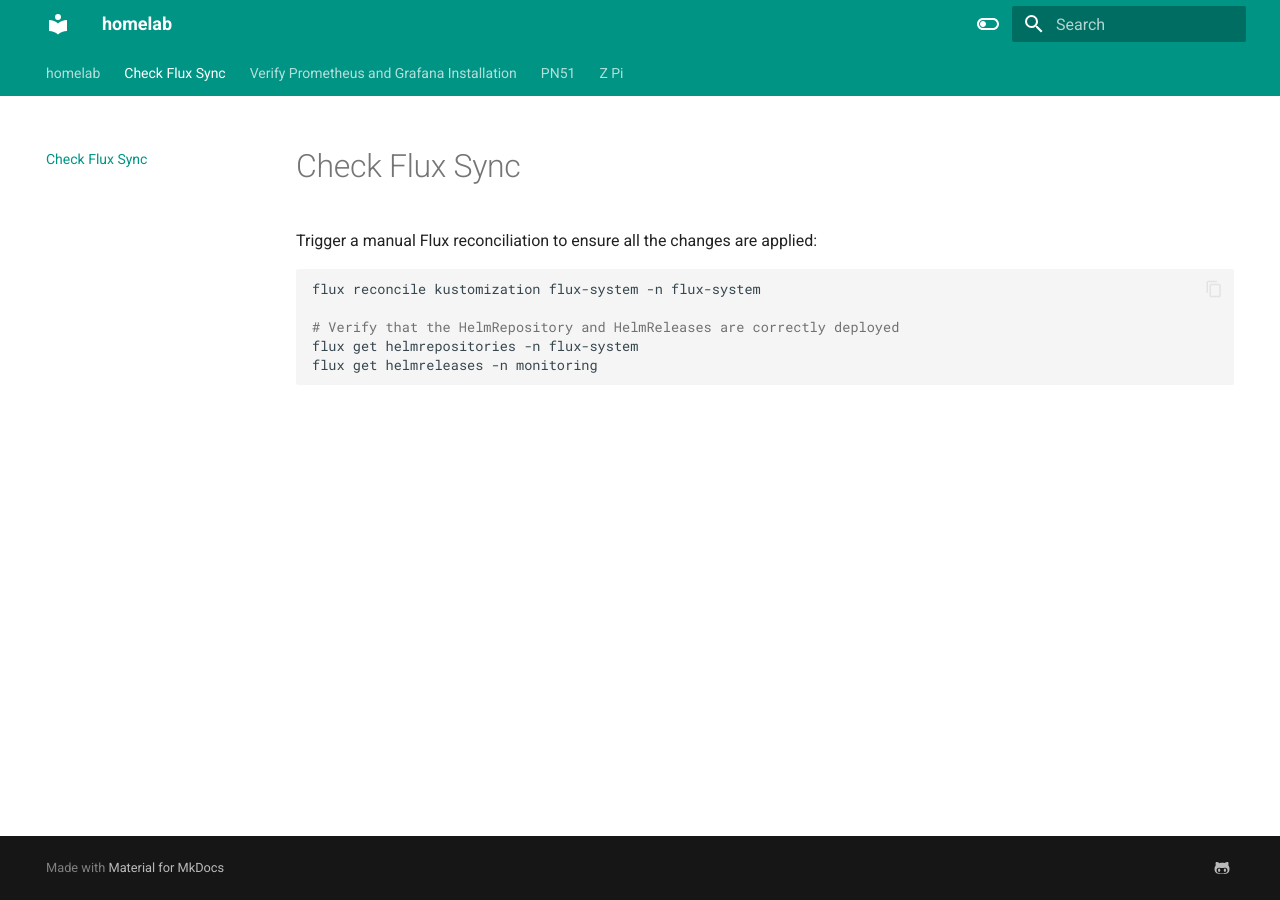
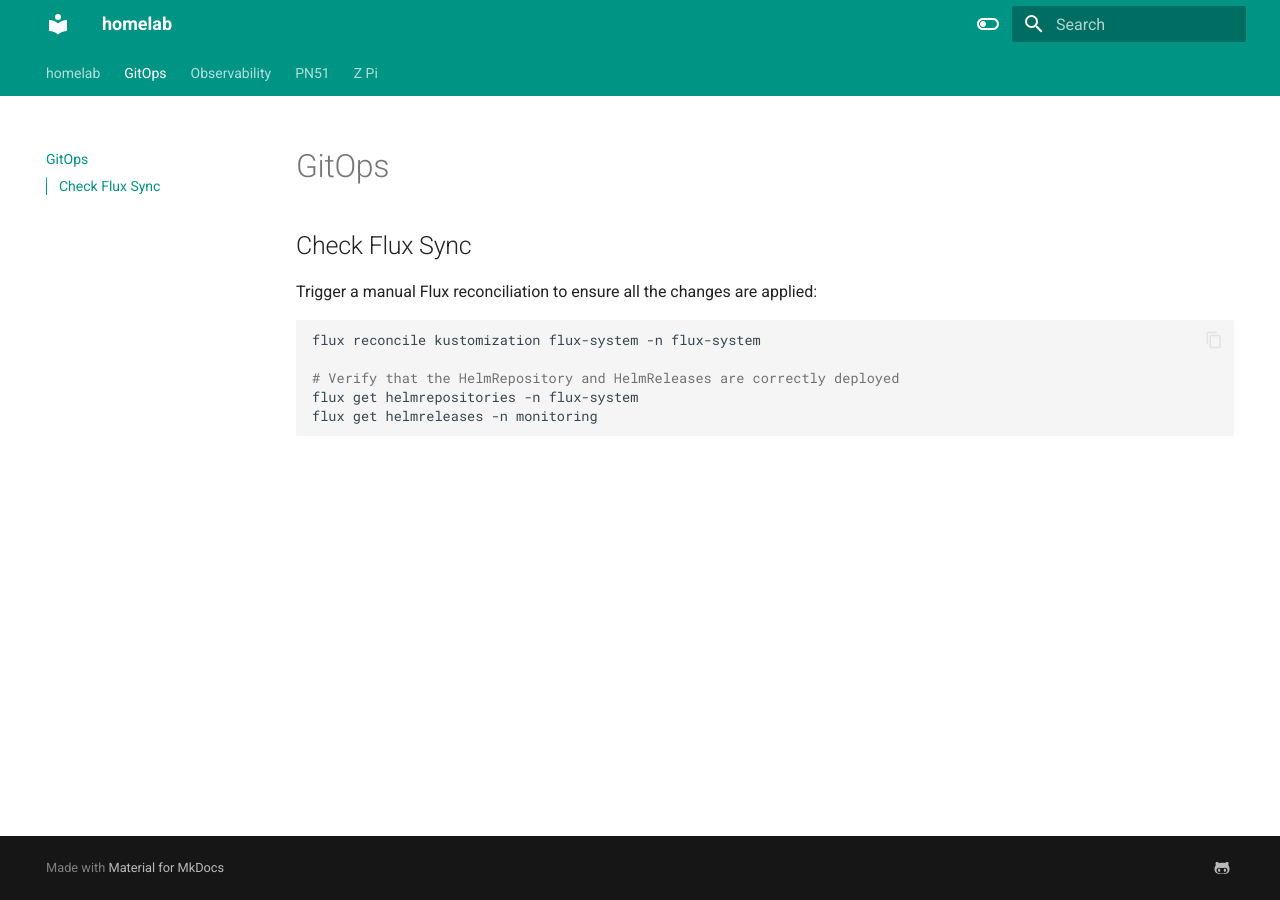
Before and after one commit to TheNewThinkTank/homelab, an MkDocs documentation site: the page built from docs/gitops.md, in a window 1280 px wide. Built offline with MkDocs 1.6.1 and Material for MkDocs 9.7.7, drawn with Linux system fonts in a browser that asks for light colours.

Commit message:
docs: update file names

```diff
--- a/docs/gitops.md
+++ b/docs/gitops.md
@@ -1,4 +1,6 @@
-# Check Flux Sync
+# GitOps
+
+## Check Flux Sync
 
 Trigger a manual Flux reconciliation to ensure all the changes are applied:
 
--- a/docs/observability.md
+++ b/docs/observability.md
@@ -1,4 +1,6 @@
-# Verify Prometheus and Grafana Installation
+# Observability
+
+## Verify Prometheus and Grafana Installation
 
 Check pods in monitoring namespace to confirm that Prometheus and Grafana are running:
 
```
